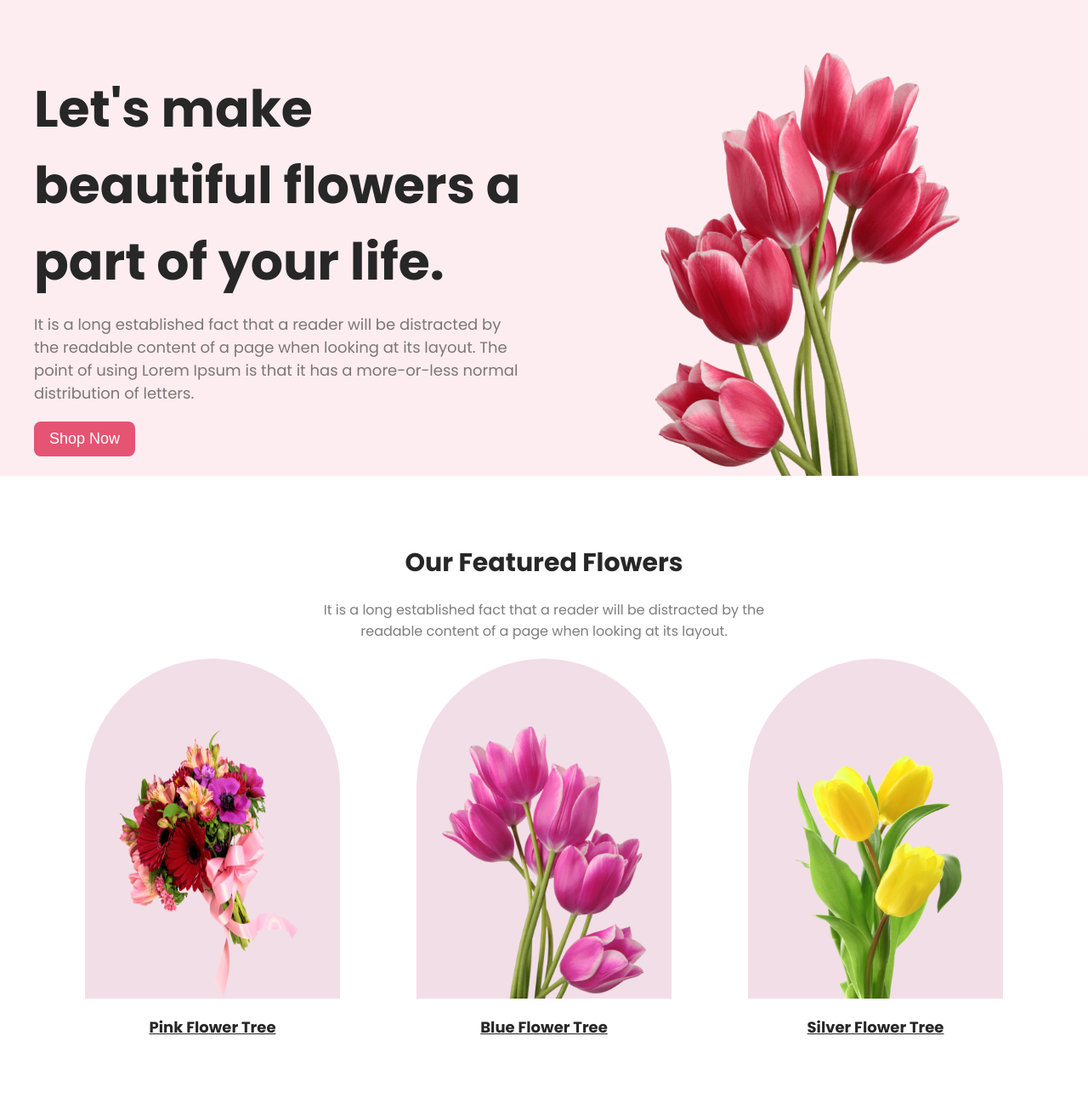
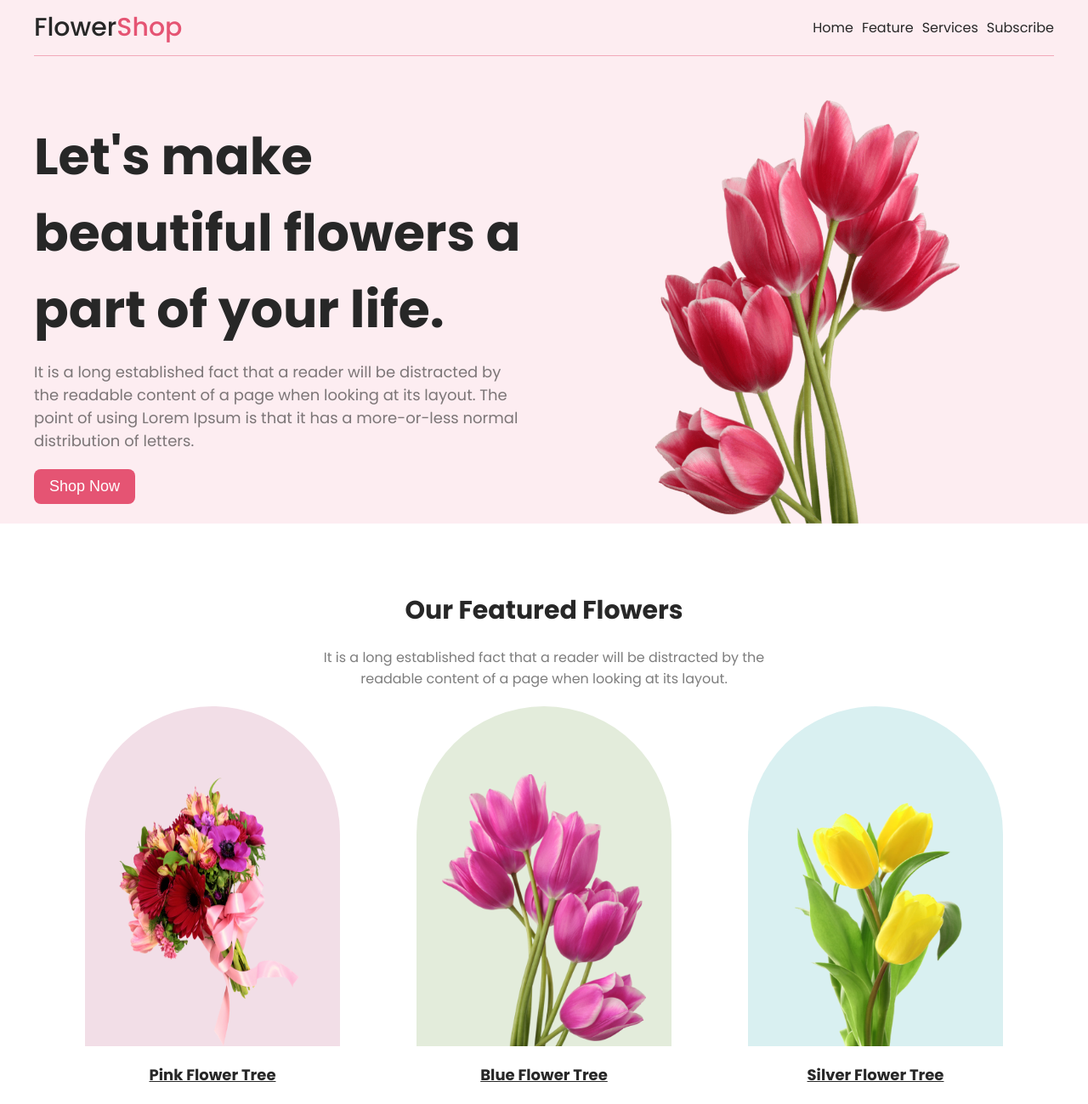
Before and after one commit to monishatBaishnab/flower-shop-assignment, a plain HTML site: page index.html in a window 1280 px wide. Shown: the top 1299 px of the page at 85% size. Drawn offline with Linux system fonts and the light colour scheme.

Commit message:
Add extra nav section

```diff
--- a/assets/css/style.css
+++ b/assets/css/style.css
@@ -73,8 +73,41 @@ section,footer {
 /* add header section style */
 .header {
     background: rgba(229, 84, 115, 0.10);
-    padding: 60px 40px 0px;
     margin-bottom: 40px;
+    padding: 0px 40px 0px;
+}
+
+.header nav{
+    display: flex;
+    align-items: center;
+    justify-content: space-between;
+    padding: 10px 0;
+    margin-bottom: 50px;
+    border-bottom: 1px solid #e5547371;
+}
+.header nav .logo a{
+    font-size: 30px;
+    text-decoration: none;
+    color: #272727;
+    font-weight:500;
+}
+.header nav .logo span{
+    color: #E55473;
+}
+.header nav .nav-ul ul{
+    display: flex;
+    align-items: center;
+    justify-content: center;
+    list-style-type: none;
+    gap: 10px;
+}
+
+.header nav .nav-ul ul li a{
+    color: #272727;
+    text-decoration: none;
+}
+.header nav .nav-ul ul li a:hover{
+    color: #E55473;
 }
 
 .header main {
@@ -96,6 +129,7 @@ section,footer {
     font-size: 18px;
     margin: 15px 0 20px;
 }
+
 
 .header .container .img {
     flex-basis: 50%;
@@ -127,6 +161,7 @@ section,footer {
     flex-direction: column;
 }
 
+
 .feature main article .img {
     width: 300px;
     height: 400px;
@@ -134,7 +169,16 @@ section,footer {
     align-items: end;
     justify-content: center;
     border-radius: 300px 300px 0px 0px;
+}
+.feature main article .img-1 {
     background: rgba(167, 33, 98, 0.15);
+}
+.feature main article .img-2 {
+    background: rgba(71, 125, 17, 0.15);
+}
+
+.feature main article .img-3 {
+    background: rgba(5, 151, 160, 0.15);
 }
 
 .feature main article img {
--- a/index.html
+++ b/index.html
@@ -14,9 +14,22 @@
 </head>
 
 <body>
-    <!-- Start header section -->
+    <!-- Header section -->
     <header class="header">
         <div class="container">
+            <nav>
+                <div class="logo">
+                    <a href="#">Flower<span>Shop</span></a>
+                </div>
+                <div class="nav-ul">
+                    <ul>
+                        <li class="nav-li"><a href="#" class="nav-link">Home</a></li>
+                        <li class="nav-li"><a href="#" class="nav-link">Feature</a></li>
+                        <li class="nav-li"><a href="#" class="nav-link">Services</a></li>
+                        <li class="nav-li"><a href="#" class="nav-link">Subscribe</a></li>
+                    </ul>
+                </div>
+            </nav>
             <main>
                 <div class="text">
                     <h1>Let's make beautiful flowers a part of your life.</h1>
@@ -31,9 +44,8 @@
             </main>
         </div>
     </header>
-    <!-- End header section -->
 
-    <!-- Start feature section -->
+    <!-- Feature section -->
     <section class="feature">
         <div class="container">
             <div class="section-title">
@@ -43,7 +55,7 @@
             </div>
             <main>
                 <article>
-                    <div class="img">
+                    <div class="img img-1">
                         <img src="assets/images/pngwing 5.png" alt="">
                     </div>
                     <div class="title">
@@ -51,7 +63,7 @@
                     </div>
                 </article>
                 <article>
-                    <div class="img">
+                    <div class="img img-2">
                         <img src="assets/images/pngwing 6.png" alt="">
                     </div>
                     <div class="title">
@@ -59,7 +71,7 @@
                     </div>
                 </article>
                 <article>
-                    <div class="img">
+                    <div class="img img-3">
                         <img src="assets/images/pngwing 7.png" alt="">
                     </div>
                     <div class="title">
@@ -69,9 +81,8 @@
             </main>
         </div>
     </section>
-    <!-- End feature section -->
 
-    <!-- Start Optional Section -->
+    <!-- Optional Section -->
     <section class="services">
         <div class="container">
             <main>
@@ -84,7 +95,7 @@
                     </div>
                 </article>
                 <article>
-                    <div class="img">
+                    <div class="img img-2">
                         <img src="assets/images/Group 58.png" alt="">
                     </div>
                     <div class="text">
@@ -92,7 +103,7 @@
                     </div>
                 </article>
                 <article>
-                    <div class="img">
+                    <div class="img img-3">
                         <img src="assets/images/Group 59.png" alt="">
                     </div>
                     <div class="text">
@@ -102,9 +113,8 @@
             </main>
         </div>
     </section>
-    <!-- End Optional Section -->
 
-    <!-- Start Hot section -->
+    <!-- Hot section -->
     <section class="hot">
         <div class="container">
             <main>
@@ -119,10 +129,9 @@
             </main>
         </div>
     </section>
-    <!-- End Hot section -->
 
 
-    <!-- Start social section -->
+    <!-- Social section -->
     <section class="social">
         <div class="container">
             <div class="section-title">
@@ -145,10 +154,9 @@
             </main>
         </div>
     </section>
-    <!-- End social section -->
 
 
-    <!-- Start subscribe section -->
+    <!-- Subscribe section -->
     <section class="subscribe">
         <div class="container">
             <div class="section-title">
@@ -163,8 +171,8 @@
             </main>
         </div>
     </section>
-    <!-- End subscribe section -->
 
+    <!-- Footer section -->
     <footer>
         <div class="container">
             <div class="section-title">
```
